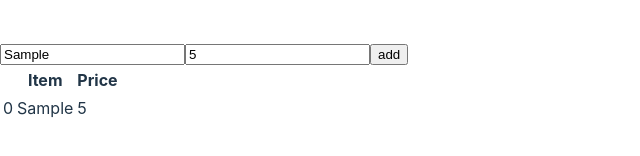
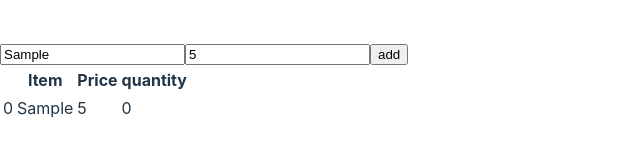
Before and after one commit to blackwakhu/shopping, a React (Vite) app: page / in a window 1280 px wide. Both pictures are taken after typing "Sample", "5" into the empty fields and a click on the input "add". Shown: the part 380-536 px from the top of the page, without its empty margins (0-640 px from the left). Built offline with nearby package versions, Linux system fonts and the light colour scheme.

Commit message:
added quantity to the above

```diff
--- a/src/App.jsx
+++ b/src/App.jsx
@@ -5,6 +5,7 @@ export default function App () {
   const [price, setPrice] = useState(0)
   const [item, setItem] = useState("")
   const [shopList, setShopList] = useState([])
+
   const handleInput = (e) =>  {
     e.preventDefault()
     setShopList(
@@ -12,7 +13,8 @@ export default function App () {
         ...shopList,
         {
           "item": item,
-          "price": price
+          "price": price,
+          "quantity": 0
         }
       ])
   }
@@ -40,6 +42,7 @@ export default function App () {
             <th></th>
             <th>Item</th>
             <th>Price</th>
+            <th>quantity</th>
           </tr>
         </thead>
         <tbody>
@@ -48,6 +51,7 @@ export default function App () {
               <td>{index} </td>
               <td>{item.item}</td>
               <td>{item.price} </td>
+              <td>{item.quantity}</td>
             </tr>
           ))}
         </tbody>
```
